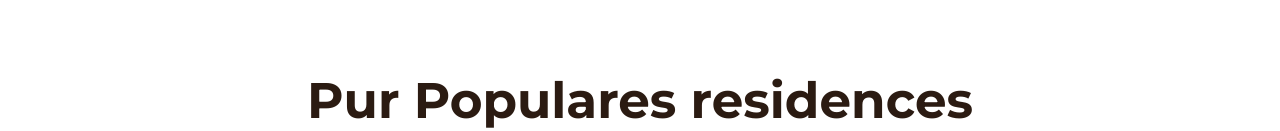
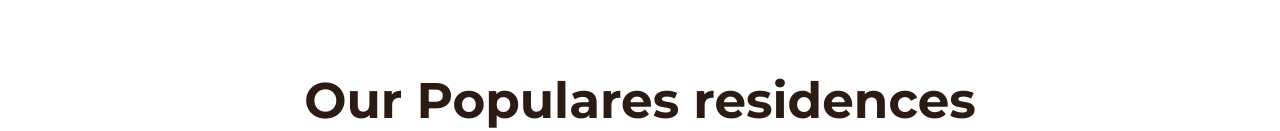
Before and after one commit to gabrieljcoutinho/Projeto-Dwello, a React (Create React App) app: page / in a window 1280 px wide. Shown: the part 2179-2310 px from the top of the page. Built offline with nearby package versions, Linux system fonts and the light colour scheme.

Commit message:
erro digitacso

```diff
--- a/src/components/Popularresidences.jsx
+++ b/src/components/Popularresidences.jsx
@@ -4,7 +4,7 @@ import "../Css/PopularResidence.css"
 
 const Popularresidences = () => {
   return (
-    <div><h4 className="tituloResidenciasPopulares">Pur Populares residences</h4></div>
+    <div><h4 className="tituloResidenciasPopulares">Our Populares residences</h4></div>
   )
 }
 
```
